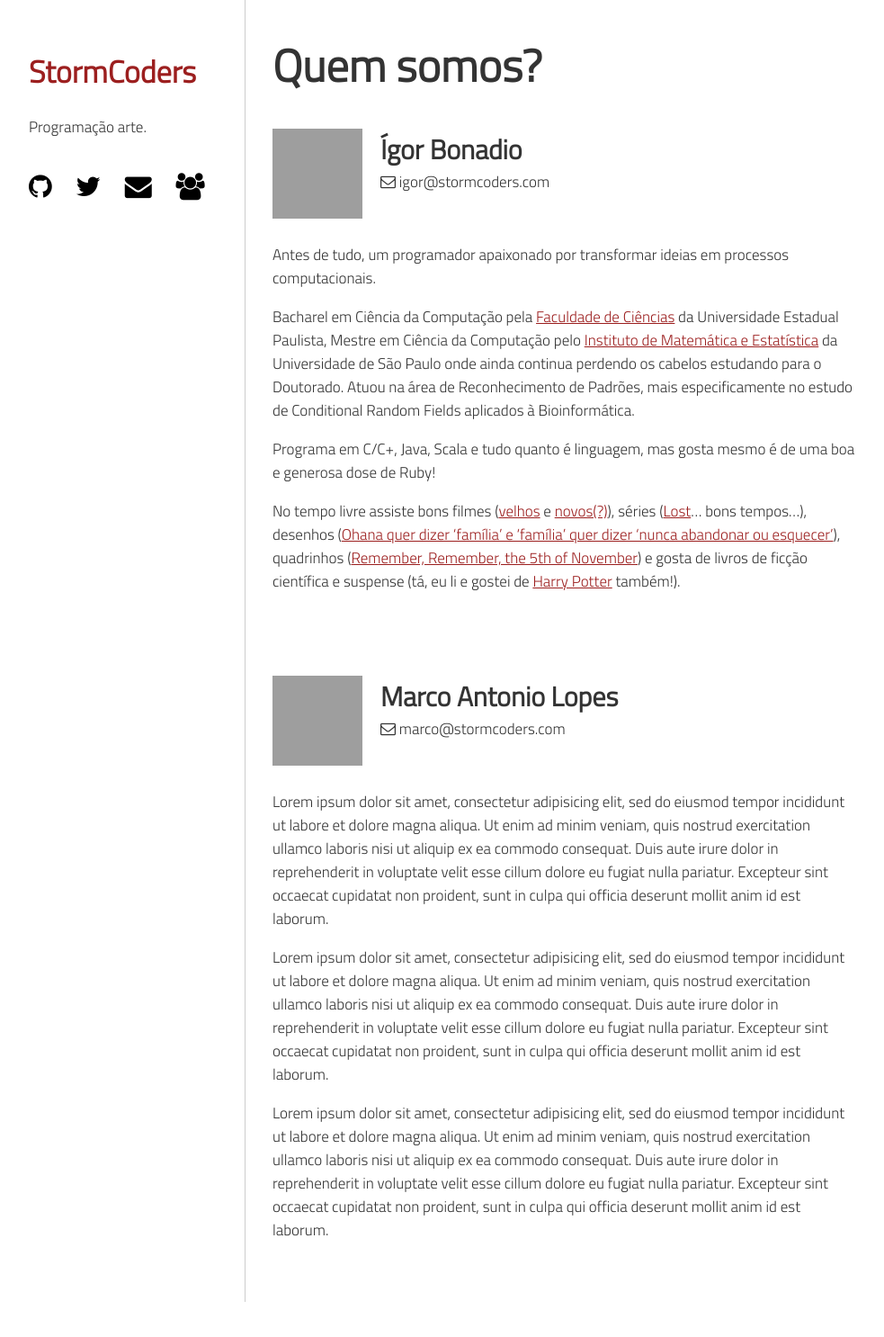
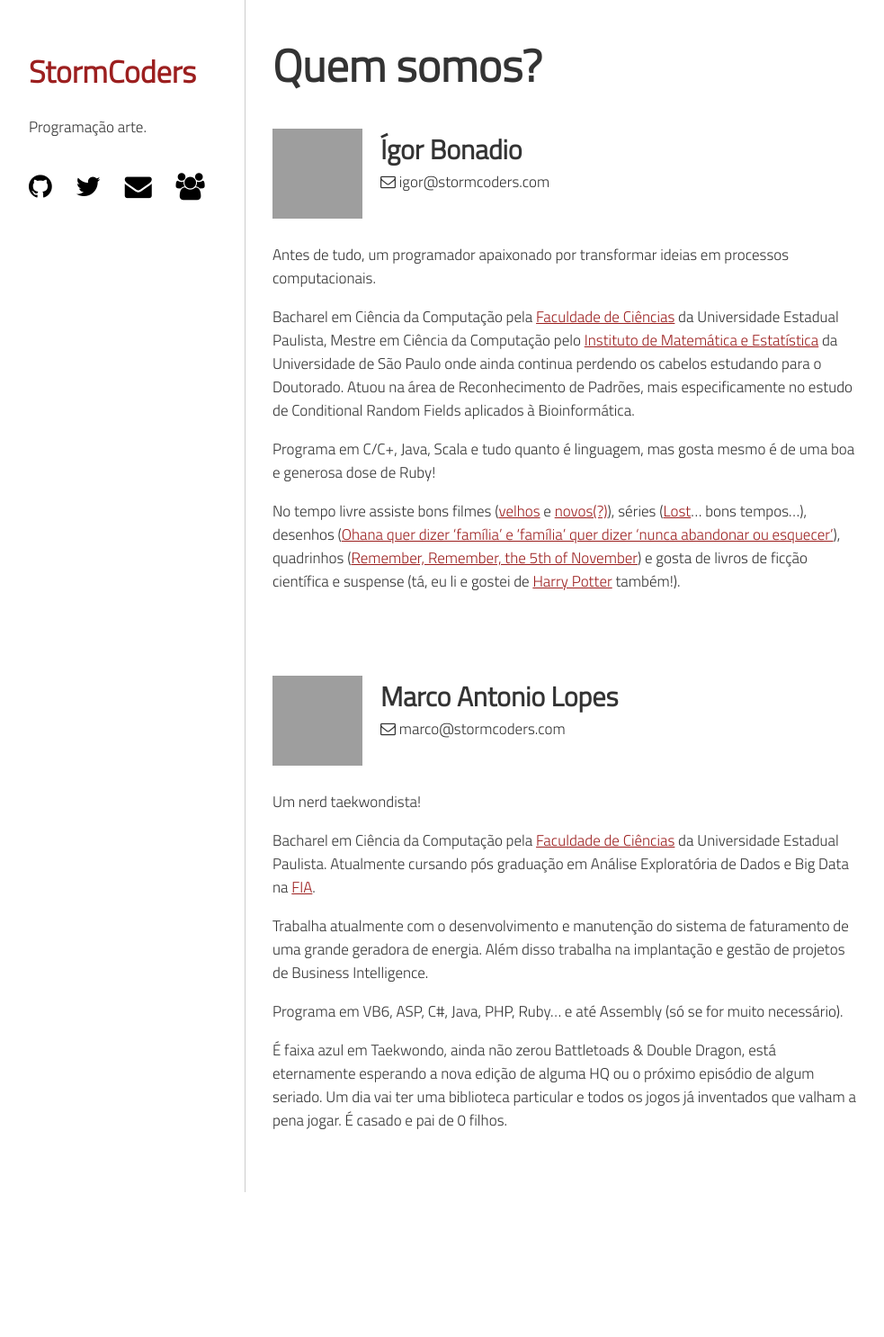
Before and after one commit to stormcoders/stormcoders.github.io, a Jekyll site: the page about.html, which Jekyll copies as it is, in a window 1280 px wide, cut to the strip 0-1497 px from the top of the page. Shown: the top 1486 px of the strip at 90% size, without its empty margins (178-1161 px from the left). Built offline with Jekyll 4.4.1, drawn with Linux system fonts in a browser that asks for light colours; after the commit the page ends 1375 px from its top, so only the background shows below that; grey boxes are pictures that could not be loaded.

Commit message:
biografia do marco

```diff
--- a/_authors/marco.markdown
+++ b/_authors/marco.markdown
@@ -8,6 +8,7 @@ anchor: marco
 Um nerd taekwondista!
 
 Bacharel em Ciência da Computação pela [Faculdade de Ciências][fc] da Universidade Estadual Paulista. Atualmente cursando pós graduação em Análise Exploratória de Dados e Big Data na [FIA][fia].
+
 Trabalha atualmente com o desenvolvimento e manutenção do sistema de faturamento de uma grande geradora de energia. Além disso trabalha na implantação e gestão de projetos de Business Intelligence.
 
 Programa em VB6, ASP, C#, Java, PHP, Ruby... e até Assembly (só se for muito necessário).
--- a/about.html
+++ b/about.html
@@ -9,6 +9,20 @@
   <link href="/css/normalize.css" rel="stylesheet" media="screen">
   <link href="/css/font-awesome.min.css" rel="stylesheet">
   <link rel="stylesheet" href="/css/syntax.css">
+
+  <!-- Google Analytics -->
+  <script>
+    (function(i,s,o,g,r,a,m){i['GoogleAnalyticsObject']=r;i[r]=i[r]||function(){
+      (i[r].q=i[r].q||[]).push(arguments)},i[r].l=1*new Date();a=s.createElement(o),
+      m=s.getElementsByTagName(o)[0];a.async=1;a.src=g;m.parentNode.insertBefore(a,m)
+    })(window,document,'script','//www.google-analytics.com/analytics.js','ga');
+    ga('create', 'UA-41984571-1', 'stormcoders.com.br');
+    ga('send', 'pageview');
+  </script>
+  <!-- Fim Google Analytics -->
+
+
+
 </head>
 <body>
   <div class="container">
@@ -51,11 +65,15 @@
     <p><i class="icon-envelope-alt"></i> marco@stormcoders.com</p>
   </div>
   <div class="post">
-    <p>Lorem ipsum dolor sit amet, consectetur adipisicing elit, sed do eiusmod tempor incididunt ut labore et dolore magna aliqua. Ut enim ad minim veniam, quis nostrud exercitation ullamco laboris nisi ut aliquip ex ea commodo consequat. Duis aute irure dolor in reprehenderit in voluptate velit esse cillum dolore eu fugiat nulla pariatur. Excepteur sint occaecat cupidatat non proident, sunt in culpa qui officia deserunt mollit anim id est laborum.</p>
+    <p>Um nerd taekwondista!</p>
 
-<p>Lorem ipsum dolor sit amet, consectetur adipisicing elit, sed do eiusmod tempor incididunt ut labore et dolore magna aliqua. Ut enim ad minim veniam, quis nostrud exercitation ullamco laboris nisi ut aliquip ex ea commodo consequat. Duis aute irure dolor in reprehenderit in voluptate velit esse cillum dolore eu fugiat nulla pariatur. Excepteur sint occaecat cupidatat non proident, sunt in culpa qui officia deserunt mollit anim id est laborum.</p>
+<p>Bacharel em Ciência da Computação pela <a href='http://www.fc.unesp.br/'>Faculdade de Ciências</a> da Universidade Estadual Paulista. Atualmente cursando pós graduação em Análise Exploratória de Dados e Big Data na <a href='http://www.fia.com.br/Paginas/Home.aspx'>FIA</a>.</p>
 
-<p>Lorem ipsum dolor sit amet, consectetur adipisicing elit, sed do eiusmod tempor incididunt ut labore et dolore magna aliqua. Ut enim ad minim veniam, quis nostrud exercitation ullamco laboris nisi ut aliquip ex ea commodo consequat. Duis aute irure dolor in reprehenderit in voluptate velit esse cillum dolore eu fugiat nulla pariatur. Excepteur sint occaecat cupidatat non proident, sunt in culpa qui officia deserunt mollit anim id est laborum.</p>
+<p>Trabalha atualmente com o desenvolvimento e manutenção do sistema de faturamento de uma grande geradora de energia. Além disso trabalha na implantação e gestão de projetos de Business Intelligence.</p>
+
+<p>Programa em VB6, ASP, C#, Java, PHP, Ruby&#8230; e até Assembly (só se for muito necessário).</p>
+
+<p>É faixa azul em Taekwondo, ainda não zerou Battletoads &amp; Double Dragon, está eternamente esperando a nova edição de alguma HQ ou o próximo episódio de algum seriado. Um dia vai ter uma biblioteca particular e todos os jogos já inventados que valham a pena jogar. É casado e pai de 0 filhos.</p>
   </div>
 
     </div>
```
Lines whose indentation alone changed are shown as unchanged.
